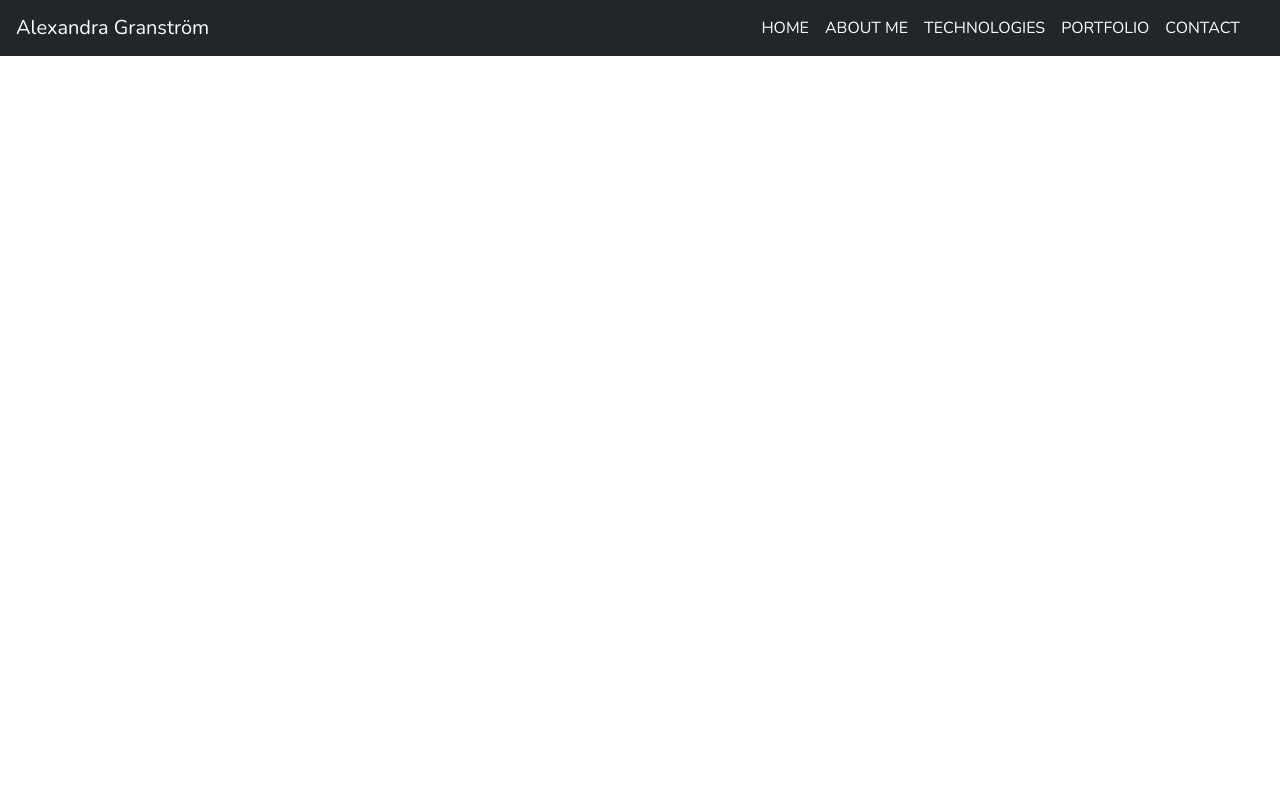
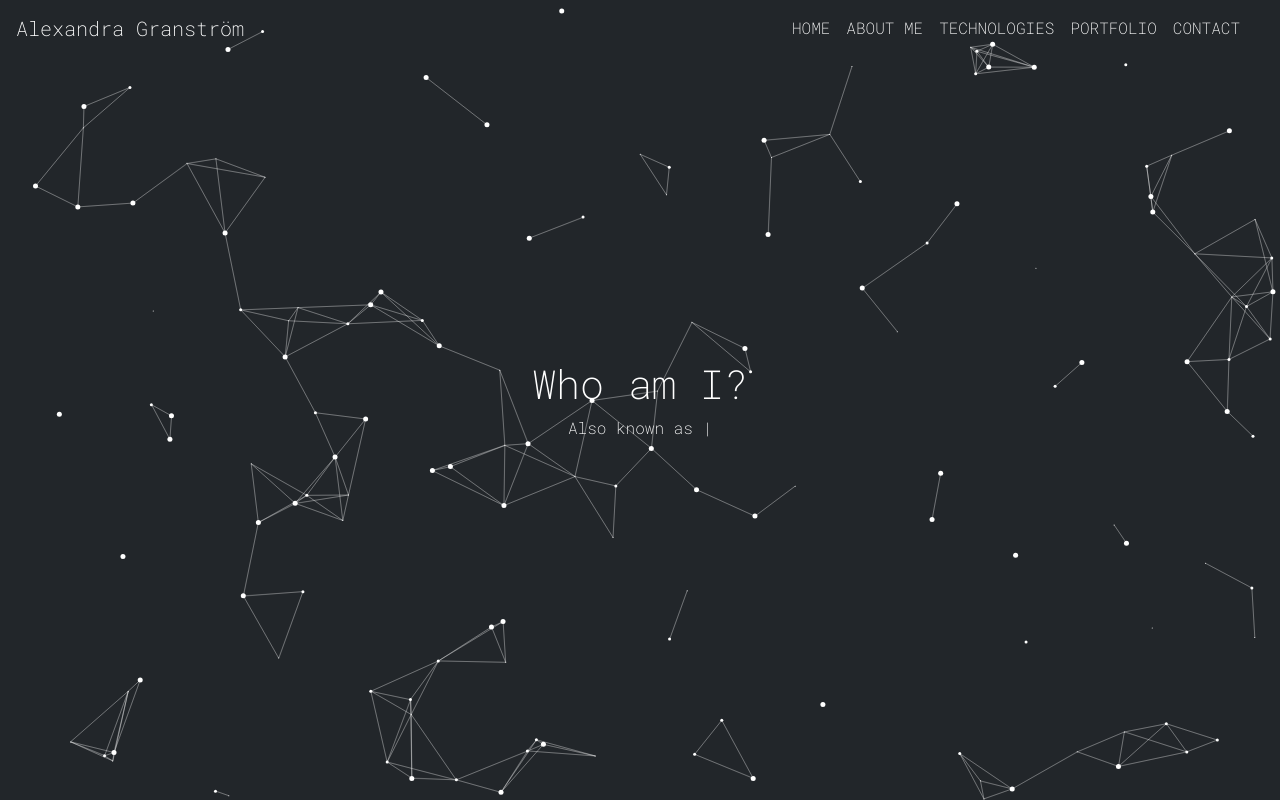
Before and after one commit to alexandragranstrom/Portfolio, a React (Create React App) app: page / in a window 1280 px wide. Built offline with nearby package versions, Linux system fonts and the light colour scheme.

Commit message:
Adding particles and animation header.

```diff
--- a/package.json
+++ b/package.json
@@ -11,6 +11,8 @@
     "react-bootstrap": "^2.3.0",
     "react-dom": "^18.1.0",
     "react-scripts": "5.0.1",
+    "react-tsparticles": "^2.0.6",
+    "react-typed": "^1.2.0",
     "web-vitals": "^2.1.4"
   },
   "scripts": {
--- a/src/App.css
+++ b/src/App.css
@@ -1,7 +1,7 @@
 @import url('https://fonts.googleapis.com/css2?family=Nunito:wght@200;300;400;600;700;800&display=swap');
+@import url('https://fonts.googleapis.com/css2?family=Roboto+Mono:wght@200&display=swap');
 .App {
-  font-family: 'Nunito',
-  sans-serif;
+  font-family: 'Roboto Mono', monospace;
 }
 
 :root {
@@ -12,3 +12,7 @@
   --font-color: hsl(0, 0%, 100%);
   --font-color-hover: hsl(0, 0%, 30%);
 }
+#tsparticles {
+  height: 100vh;
+  position: "absolute";
+}
--- a/src/App.js
+++ b/src/App.js
@@ -1,10 +1,16 @@
+
 import './App.css';
+import Particles from './Particles';
+import Header from './screens/header/Header';
 import NavigationBar from './screens/navigationbar/NavigationBar';
+
 
 function App() {
   return (
     <div className="App">
       <NavigationBar/>
+      <Header/>
+      <Particles></Particles>
     </div>
   );
 }
--- /dev/null
+++ b/src/Particles.jsx
@@ -0,0 +1,96 @@
+import React from "react";
+
+export default class Particles extends React.Component {
+  componentDidMount() {
+    this.generateParticles();
+  }
+
+  generateParticles = () => {
+    const canvas = document.getElementById("particles");
+    const ctx = canvas.getContext("2d");
+    canvas.width = document.documentElement.clientWidth;
+    canvas.height = document.documentElement.clientHeight;
+
+    let num = 150;
+    let size = 1;
+    let color = "#fff";
+    let min_speed = 0.1;
+    let max_speed = 0.5;
+    let line_distance = 80;
+    let particles = [];
+
+    const distance = (pointA, pointB) => {
+      let dx = Math.abs(pointB.x - pointA.x);
+      let dy = Math.abs(pointB.y - pointA.y);
+      return Math.sqrt(dx * dx + dy * dy);
+    };
+
+    const randVelocity = () => {
+      return max_speed * Math.random() - min_speed;
+    };
+
+    class Particle {
+      constructor() {
+        this.x = Math.random() * canvas.width;
+        this.y = Math.random() * canvas.height;
+
+        // Random velocities, that will move the particle in a random direction. ex: -1 on the x-plane and 1 on the y-plane.
+        this.vx = randVelocity();
+        this.vy = randVelocity();
+
+        this.color = color;
+        this.radius = Math.floor(Math.random() * 3) + 0.5;
+      }
+    }
+
+    for (let i = 0; i < num; i++) {
+      particles.push(new Particle());
+    }
+
+    const draw = () => {
+      ctx.fillStyle = "#22262a";
+      ctx.fillRect(0, 0, canvas.width, canvas.height);
+
+      // Lets draw particles from the array now
+      for (let t = 0; t < particles.length; t++) {
+        // This particle
+        let p = particles[t];
+
+        for (let q = 0; q < particles.length; q++) {
+          // Check position distance
+          if (distance(particles[q], p) <= line_distance) {
+            ctx.beginPath();
+            ctx.lineWidth = 0.2;
+            ctx.strokeStyle = "#fff";
+            ctx.moveTo(p.x, p.y);
+            ctx.lineTo(particles[q].x, particles[q].y);
+            ctx.stroke();
+          }
+        }
+
+        ctx.fillStyle = color;
+        ctx.beginPath();
+        ctx.arc(p.x, p.y, p.radius, Math.PI * 2, false);
+        ctx.fill();
+
+        p.x += p.vx;
+        p.y += p.vy;
+
+        // Invert values if they touch the canvas borders
+        if (p.x <= size || p.x >= canvas.width - size) {
+          p.vx *= -1;
+        }
+        if (p.y <= size || p.y > +canvas.height - size) {
+          p.vy *= -1;
+        }
+      }
+
+      requestAnimationFrame(draw);
+    };
+
+    draw();
+  };
+  render() {
+    return <canvas id="particles"></canvas>;
+  }
+}
--- /dev/null
+++ b/src/screens/header/Header.css
@@ -0,0 +1,13 @@
+.main-info {
+    display: flex;
+    position: absolute;
+    color: var(--font-color);
+    top: 0;
+    left: 0;
+    right: 0;
+    bottom: 0;
+    flex-direction: column;
+    justify-content: center;
+    align-items: center;
+    z-index: 1;
+}
--- /dev/null
+++ b/src/screens/header/Header.js
@@ -0,0 +1,28 @@
+import Typed from 'react-typed';
+import './Header.css'
+
+function Header() {
+  return (
+    <div className="main-info">
+      <h1>Who am I?</h1>
+      <Typed
+        strings={[
+          " ",
+          "A Software Engineer",
+          "Also known as an",
+          "Front-end developer",
+          "Back-end developer",
+          "Full stack developer",
+          "Or!",
+          '"a coder"',
+          " ",
+          " "]}
+          typeSpeed={40}
+          backSpeed={50}
+          loop
+      />
+    </div>
+  )
+}
+
+export default Header
--- a/src/screens/navigationbar/NavigationBar.js
+++ b/src/screens/navigationbar/NavigationBar.js
@@ -2,7 +2,7 @@
 import Navbar from 'react-bootstrap/Navbar'
 import Nav from 'react-bootstrap/Nav'
 import {navigationLinks} from '../../helpers/navigationLinks'
-import './NavigationBar.css'
+import './Navigation.css'
 
 function createLinks(){
     return navigationLinks.map((e, idx) => (
@@ -10,14 +10,18 @@
      ))
 }
 
+
 function NavigationBar() {
   return (
-    <div id='home'>
-       <Navbar expand="md" className='navigation-container'>
-       <Navbar.Brand style={{marginLeft: '1rem'}} href="#home">Alexandra Granström</Navbar.Brand>
+    <div id="home">
+      <Navbar className="navigation__container" style={{
+        zIndex: '2', position: 'fixed', top: '0', width: '100%'
+      }} collapseOnSelect
+        expand="md">
+        <Navbar.Brand style={{ marginLeft: '1rem' }} href="#home">Alexandra Granström</Navbar.Brand>
         <Navbar.Toggle aria-controls="basic-navbar-nav" />
-        <Navbar.Collapse style={{justifyContent: 'flex-end', marginRight: '1rem', borderColor: 'none'}}>
-            <Nav className='links' style={{margin: '0 1rem'}}>
+        <Navbar.Collapse style={{ justifyContent: 'flex-end', marginRight: '1rem', borderColor: 'none' }}>
+          <Nav className="links" style={{ margin: '0 1rem' }}>
             {createLinks()}
           </Nav>
         </Navbar.Collapse>
```
Also changed, not shown: src/screens/navigationbar/Navigation.css (renamed from src/screens/navigationbar/NavigationBar.css), 1 other file (tests, documents, lock files or other folders). Lines whose indentation alone changed are shown as unchanged.
